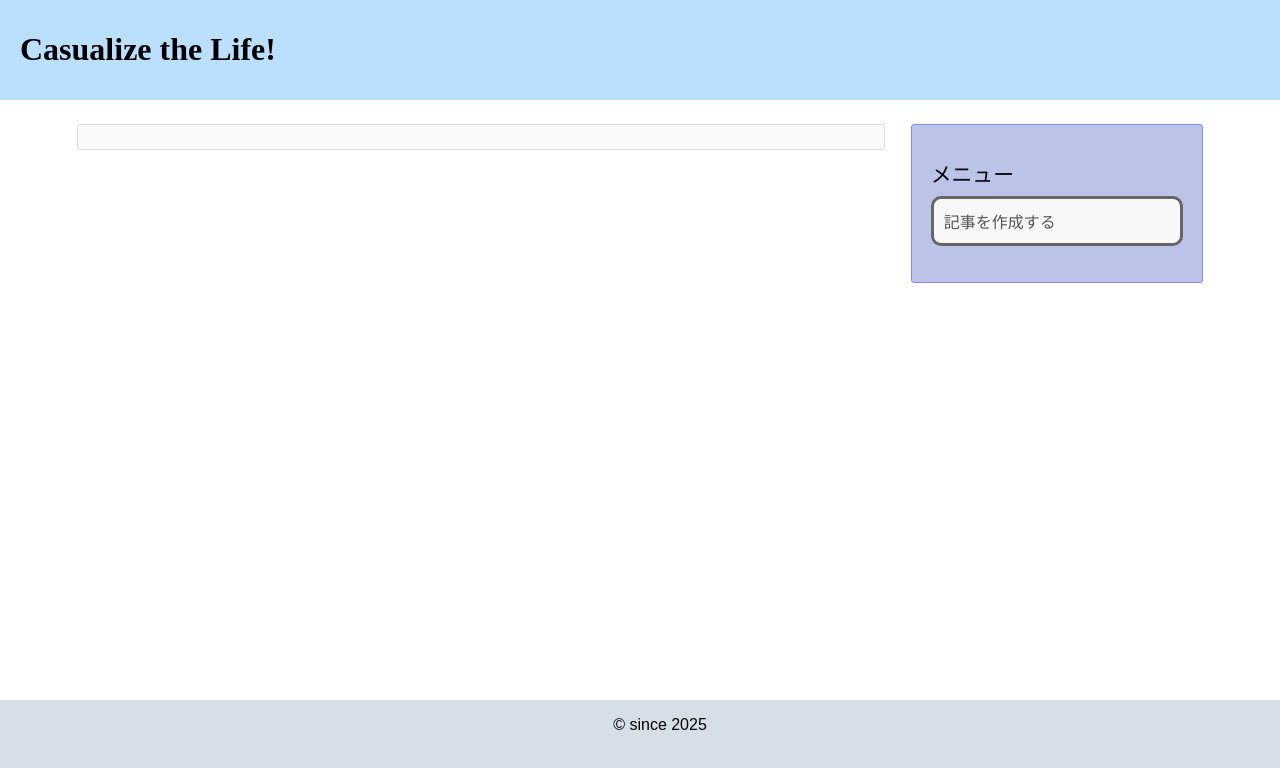
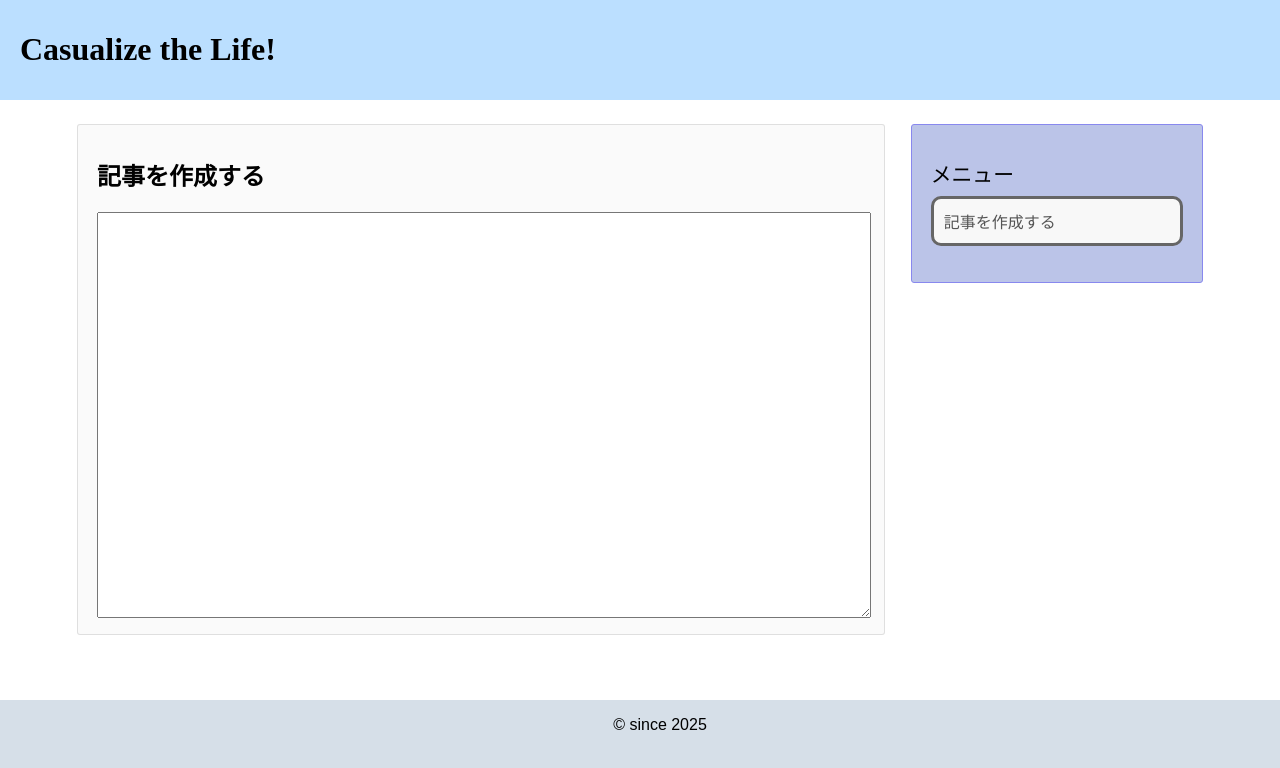
Before and after one commit to grkon03/newblog, a React (Create React App) app in the folder frontend/: page /admin/createarticle in a window 1280 px wide. Shown: the top 768 px of the page. Built offline with nearby package versions, Linux system fonts and the light colour scheme; a web font is replaced by a local one.

Commit message:
impl a prototype of MDEditor

```diff
--- /dev/null
+++ b/frontend/src/admin/components/mdeditor.module.css
@@ -0,0 +1,6 @@
+.editarea {
+  width: 100%;
+  height: 50vh;
+  resize: vertical;
+  font-size: 18px;
+}
--- /dev/null
+++ b/frontend/src/admin/components/mdeditor.tsx
@@ -0,0 +1,65 @@
+import React, { useState, useRef, DragEvent } from 'react';
+import { IsImage } from '../../util/image';
+import styles from './mdeditor.module.css';
+
+const MDEditor: React.FC = () => {
+  const [MDstring, setMDstring] = useState('');
+  const [, setImages] = useState<File[]>([]);
+  const [message, setMessage] = useState<string>('');
+  const refTextarea = useRef<HTMLTextAreaElement>(null);
+
+  const handleDrop = (e: DragEvent<HTMLTextAreaElement>) => {
+    e.preventDefault();
+    const files = Array.from(e.dataTransfer.files);
+    const textarea = refTextarea.current;
+
+    if (files.length === 0) return;
+    if (!textarea) return;
+
+    setImages((prev) => [...prev, ...files]);
+
+    const cursorPos = textarea.selectionStart;
+    const imageText = files
+      .filter((file) => {
+        const isImage = IsImage(file);
+        if (!isImage) {
+          setMessage('画像以外をアップロードしないでください。');
+        }
+        return isImage;
+      })
+      .map((file) => `![](${file.name})`)
+      .join('\n');
+
+    const before = MDstring.slice(0, cursorPos);
+    const after = MDstring.slice(cursorPos);
+    const newMDstring = before + imageText + after;
+
+    setMDstring(newMDstring);
+
+    setTimeout(() => {
+      const newCursorpos = before.length + imageText.length;
+      textarea.selectionStart = textarea.selectionEnd = newCursorpos;
+      textarea.focus();
+    }, 0);
+  };
+
+  const handleDragOver = (e: React.DragEvent<HTMLTextAreaElement>) => {
+    e.preventDefault();
+  };
+
+  return (
+    <div>
+      <textarea
+        ref={refTextarea}
+        className={styles.editarea}
+        onDrop={handleDrop}
+        onDragOver={handleDragOver}
+        value={MDstring}
+        onChange={(e) => setMDstring(e.target.value)}
+      ></textarea>
+      <div>{message}</div>
+    </div>
+  );
+};
+
+export default MDEditor;
--- a/frontend/src/admin/createarticle.tsx
+++ b/frontend/src/admin/createarticle.tsx
@@ -1,4 +1,5 @@
 import React from 'react';
+import MDEditor from './components/mdeditor';
 import { MainAreaProps, InitSideArea } from '../types';
 import { AdminSA } from '../base-component/sidearea/admin';
 
@@ -8,7 +9,14 @@ type Props = {
 
 const CreateArticle: React.FC<Props> = ({ mainareaprops }) => {
   InitSideArea(mainareaprops, AdminSA);
-  return <div></div>;
+  return (
+    <div>
+      <h2>記事を作成する</h2>
+      <div>
+        <MDEditor />
+      </div>
+    </div>
+  );
 };
 
 export default CreateArticle;
--- /dev/null
+++ b/frontend/src/util/image.ts
@@ -0,0 +1,3 @@
+export function IsImage(file: File) {
+  return file.type.substring(0, 5) === 'image';
+}
```
